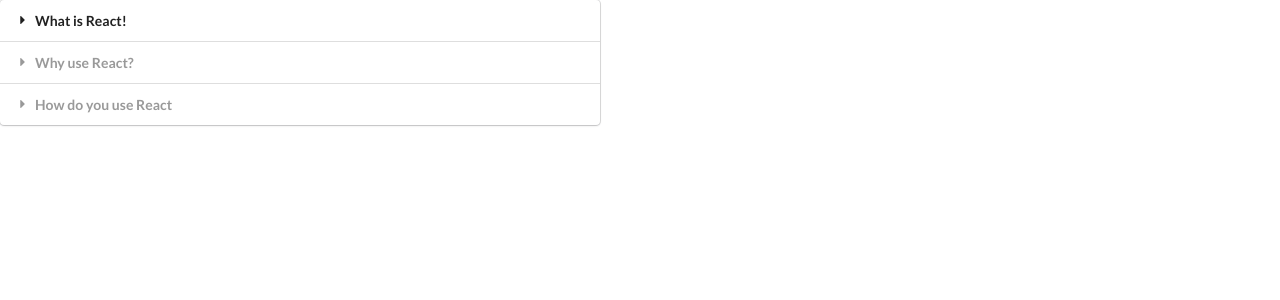
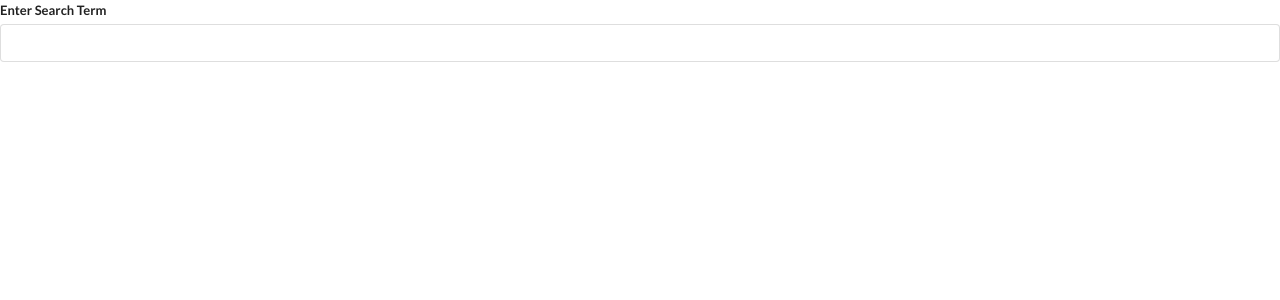
Before and after one commit to reyeskevin9767/modern-react-with-redux-2020, a React (Create React App) app in the folder 12-understanding-hooks/widgets/: page / in a window 1280 px wide. Shown: the top 300 px of the page. Built offline with nearby package versions, Linux system fonts and the light colour scheme.

Commit message:
add axios and useEffect

```diff
--- a/12-understanding-hooks/widgets/package.json
+++ b/12-understanding-hooks/widgets/package.json
@@ -6,6 +6,7 @@
     "@testing-library/jest-dom": "^4.2.4",
     "@testing-library/react": "^9.5.0",
     "@testing-library/user-event": "^7.2.1",
+    "axios": "^0.19.2",
     "react": "^16.13.1",
     "react-dom": "^16.13.1",
     "react-scripts": "3.4.3"
--- a/12-understanding-hooks/widgets/src/App.js
+++ b/12-understanding-hooks/widgets/src/App.js
@@ -1,5 +1,6 @@
 import React from 'react';
 import Accordion from './components/Accordion';
+import Search from './components/Search';
 
 const items = [
   {
@@ -19,7 +20,7 @@
 const App = () => {
   return (
     <div>
-      <Accordion items={items}/>
+      <Search />
     </div>
   );
 };
--- /dev/null
+++ b/12-understanding-hooks/widgets/src/components/Search.js
@@ -0,0 +1,29 @@
+import React, { useState, useEffect } from 'react';
+import axios from 'axios';
+
+const Search = () => {
+  const [term, setTerm] = useState('');
+
+  console.log('I run everytime');
+
+  useEffect(() => {
+    console.log('I run after term changes');
+  }, [term]);
+
+  return (
+    <div>
+      <div className="ui form">
+        <div className="field">
+          <label>Enter Search Term</label>
+          <input
+            onChange={(e) => setTerm(e.target.value)}
+            className="input"
+            value={term}
+          />
+        </div>
+      </div>
+    </div>
+  );
+};
+
+export default Search;
```
Also changed, not shown: 1 other file (tests, documents, lock files or other folders).
